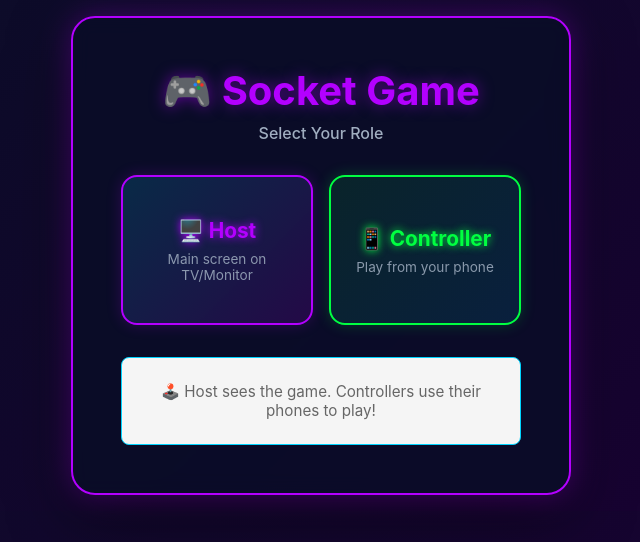
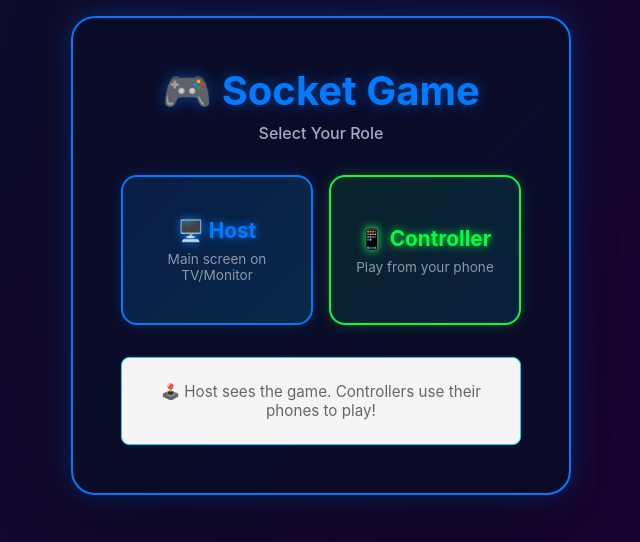
Before and after one commit to secretcodester/socket-game, a React (Create React App) app in the folder client/: page / in a window 1280 px wide. Shown: the top 542 px of the page, without its empty margins (319-959 px from the left). Built offline with nearby package versions, Linux system fonts and the light colour scheme; no server answers.

Commit message:
color change, max items

```diff
--- a/client/src/components/ControllerScreen.css
+++ b/client/src/components/ControllerScreen.css
@@ -20,8 +20,8 @@
 .controller-header h1 {
   margin: 0 0 1rem 0;
   font-size: 1.8rem;
-  color: #b300ff;
-  text-shadow: 0 0 15px rgba(179, 0, 255, 0.4);
+  color: #007bff;
+  text-shadow: 0 0 15px rgba(0, 123, 255, 0.4);
 }
 
 .player-info-bar {
--- a/client/src/components/HostGameDashboard.css
+++ b/client/src/components/HostGameDashboard.css
@@ -12,16 +12,16 @@
   display: flex;
   justify-content: space-between;
   align-items: center;
-  color: #b300ff;
-  border-bottom: 2px solid #b300ff;
-  text-shadow: 0 0 10px rgba(179, 0, 255, 0.4);
+  color: #007bff;
+  border-bottom: 2px solid #007bff;
+  text-shadow: 0 0 10px rgba(0, 123, 255, 0.4);
 }
 
 .dashboard-header h1 {
   margin: 0;
   font-size: 2rem;
-  color: #b300ff;
-  text-shadow: 0 0 15px rgba(179, 0, 255, 0.5);
+  color: #007bff;
+  text-shadow: 0 0 15px rgba(0, 123, 255, 0.5);
 }
 
 .header-info {
--- a/client/src/components/HostScreen.css
+++ b/client/src/components/HostScreen.css
@@ -15,16 +15,16 @@
   padding: 3rem;
   max-width: 900px;
   width: 100%;
-  border: 2px solid #b300ff;
-  box-shadow: 0 0 30px rgba(179, 0, 255, 0.3), 0 20px 60px rgba(0, 0, 0, 0.5);
+  border: 2px solid #007bff;
+  box-shadow: 0 0 30px rgba(0, 123, 255, 0.3), 0 20px 60px rgba(0, 0, 0, 0.5);
 }
 
 .lobby-container h1 {
-  color: #b300ff;
+  color: #007bff;
   text-align: center;
   margin-bottom: 1rem;
   font-size: 2.5rem;
-  text-shadow: 0 0 15px rgba(179, 0, 255, 0.5);
+  text-shadow: 0 0 15px rgba(0, 123, 255, 0.5);
 }
 
 .game-title {
--- a/client/src/components/RoleSelection.css
+++ b/client/src/components/RoleSelection.css
@@ -13,18 +13,18 @@
   backdrop-filter: blur(10px);
   padding: 3rem;
   border-radius: 1.5rem;
-  border: 2px solid #b300ff;
-  box-shadow: 0 0 30px rgba(179, 0, 255, 0.3), 0 20px 60px rgba(0, 0, 0, 0.5);
+  border: 2px solid #007bff;
+  box-shadow: 0 0 30px rgba(0, 123, 255, 0.3), 0 20px 60px rgba(0, 0, 0, 0.5);
   text-align: center;
   max-width: 500px;
   width: 100%;
 }
 
 .role-content h1 {
-  color: #b300ff;
+  color: #007bff;
   margin-bottom: 0.5rem;
   font-size: 2.5rem;
-  text-shadow: 0 0 15px rgba(179, 0, 255, 0.5);
+  text-shadow: 0 0 15px rgba(0, 123, 255, 0.5);
 }
 
 .subtitle {
@@ -57,15 +57,15 @@
 }
 
 .host-button {
-  background: linear-gradient(135deg, rgba(0, 212, 255, 0.15) 0%, rgba(179, 0, 255, 0.15) 100%);
-  color: #b300ff;
-  border: 2px solid #b300ff;
-  box-shadow: 0 0 15px rgba(179, 0, 255, 0.2);
+  background: linear-gradient(135deg, rgba(0, 123, 255, 0.15) 0%, rgba(0, 212, 255, 0.15) 100%);
+  color: #007bff;
+  border: 2px solid #007bff;
+  box-shadow: 0 0 15px rgba(0, 123, 255, 0.2);
 }
 
 .host-button:hover {
   transform: translateY(-5px);
-  box-shadow: 0 0 25px rgba(179, 0, 255, 0.6);
+  box-shadow: 0 0 25px rgba(0, 123, 255, 0.6);
   border-color: #00d4ff;
 }
 
```
Also changed, not shown: 1 other file (tests, documents, lock files or other folders).
